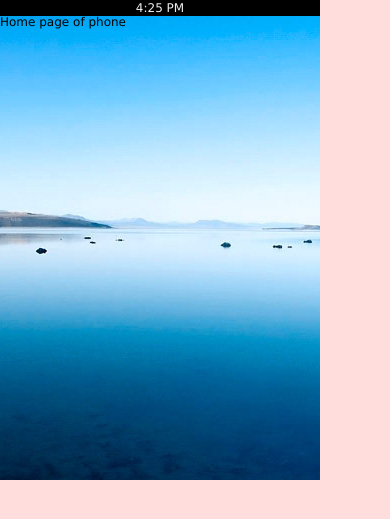
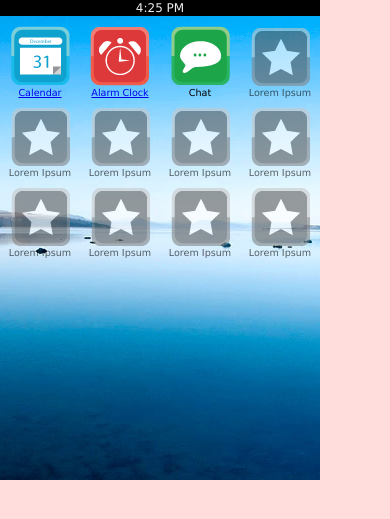
Before and after one commit to throughthegate/4240-ai-final, a PHP site: page /iphone-home.php in a window 390 px wide. Shown: the top 519 px of the page. Run offline with PHP 8.4, Linux system fonts and the light colour scheme; some libraries are stand-ins or nearby versions.

Commit message:
Add javascript and iphone icons

```diff
--- /dev/null
+++ b/src/functions.js
@@ -0,0 +1,28 @@
+/*
+Change link so that it displays a message before it goes to a page
+*/
+
+//$(document).ready(function(){
+$('.message-link').click(function(){
+	// Get the url of the link
+	var toLoad = $(this).attr('href');
+
+		// Do some stuff
+		$(this).animate({
+			marginRight: '50px',
+			marginLeft: '-175px'
+		}, 300, 'easeOutSine').animate({
+			marginRight: '-38px',
+			marginLeft: '-120px'
+		}, 500, 'easeOutBounce');
+		// Stop doing stuff
+
+	// Wait 700ms before loading the url
+	$(this).delay(700, function(){
+		window.location = toLoad;
+	});
+
+	// Don't let the link do its natural thing
+	return false;
+});
+//});
--- a/src/includes/firstLine.php
+++ b/src/includes/firstLine.php
@@ -15,4 +15,6 @@ date_default_timezone_set('America/New_York');
 */
 //include_once('ai.php');
 //TODO - generate 3 attributes
+
+
 ?>
--- a/src/includes/iphoneTemplate.php
+++ b/src/includes/iphoneTemplate.php
@@ -9,6 +9,9 @@
 	<!-- iphone CSS-->
 	<link rel="stylesheet" type="text/css" href="styles/iphone.css">
 	<script src="http://ajax.googleapis.com/ajax/libs/jquery/1.10.2/jquery.min.js"></script>
+	<script src="functions.js"></script>
+
+
 </head>
 
 <body>
--- a/src/iphone-home.php
+++ b/src/iphone-home.php
@@ -3,7 +3,46 @@ include_once('includes/firstLine.php'); //include this to check sessions.
 
 //all content goes into $content variable
 $content = "
-	Home page of phone
+	<div class='icon-row first-icon-row'>
+		<div class='icon text-center'>
+			<a href='iphone-calendar.php'>
+				<img src='img/icons/calendar-01.png' /><br/>
+				Calendar
+			</a>
+		</div>
+		<div class='icon text-center'>
+			<a href='iphone-alarm.php' class='message-link'>
+				<img src='img/icons/alarm-01.png' /><br/>
+				Alarm Clock
+			</a>
+		</div>
+		<div class='icon text-center'>
+			<img src='img/icons/chat-01.png' /><br/>
+			Chat
+		</div>
+		<div class='icon placeholder text-center'>
+			<img src='img/icons/placeholder-01.png' /><br/>
+			Lorem Ipsum
+		</div>
+	</div>
+";
+for($j=1; $j<=2; $j++){
+	$content .= "<div class='icon-row'>";
+	for($i=1; $i<=4; $i++){
+		$content.="
+		<div class='icon placeholder text-center'>
+				<img src='img/icons/placeholder-01.png' /><br/>
+				Lorem Ipsum
+		</div>
+		";
+	}
+	$content .= "</div>";
+}
+
+$content .= "
+	<div class='icon-row voice-button>
+		<p>Tap for \"Voice Commands\"</p>
+	</div>
 ";
 
 //plugs the $content into the iphone template file.
--- a/src/styles/iphone.css
+++ b/src/styles/iphone.css
@@ -10,3 +10,21 @@
 	background:#000;
 	color:#EEE;
 }
+
+.icon-row{
+	height:80px;
+}
+
+.first-icon-row{
+	padding-top:10px;
+}
+
+.icon{
+	float:left;
+	width:80px;
+	font-size:0.8em;
+}
+
+.placeholder{
+	opacity:0.6;
+}
```
